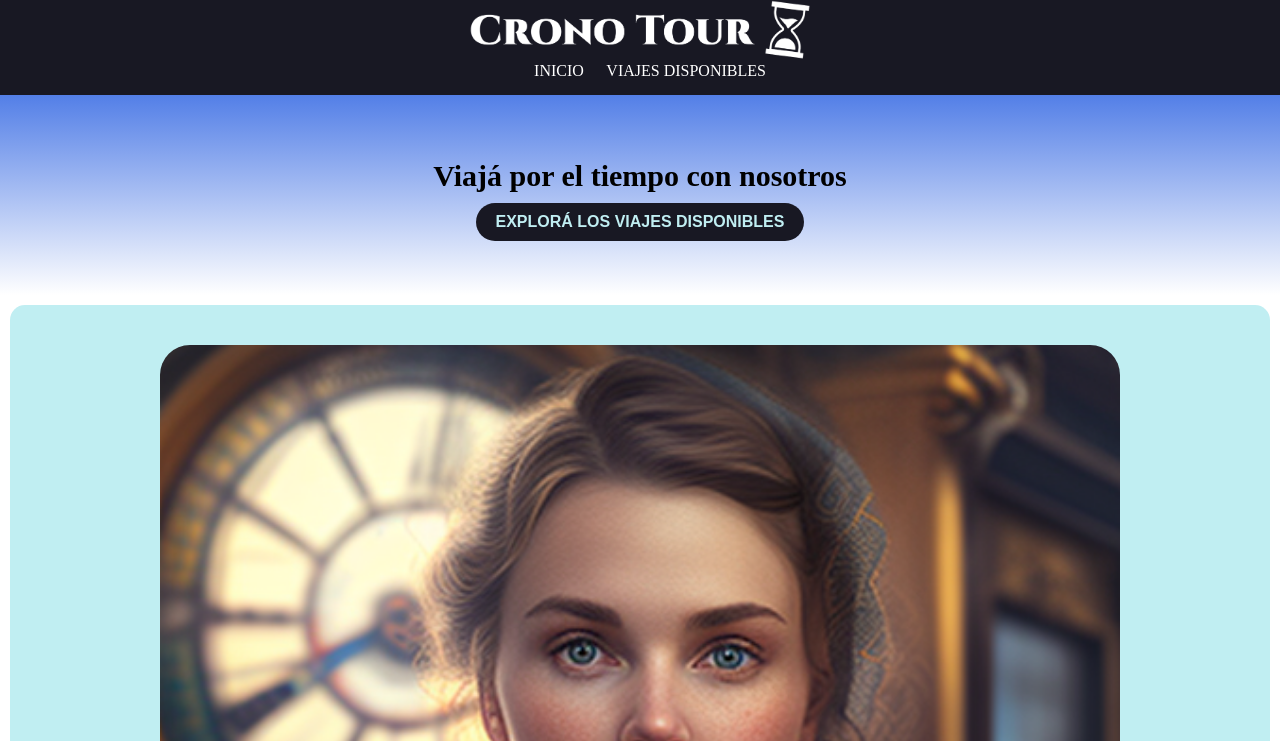
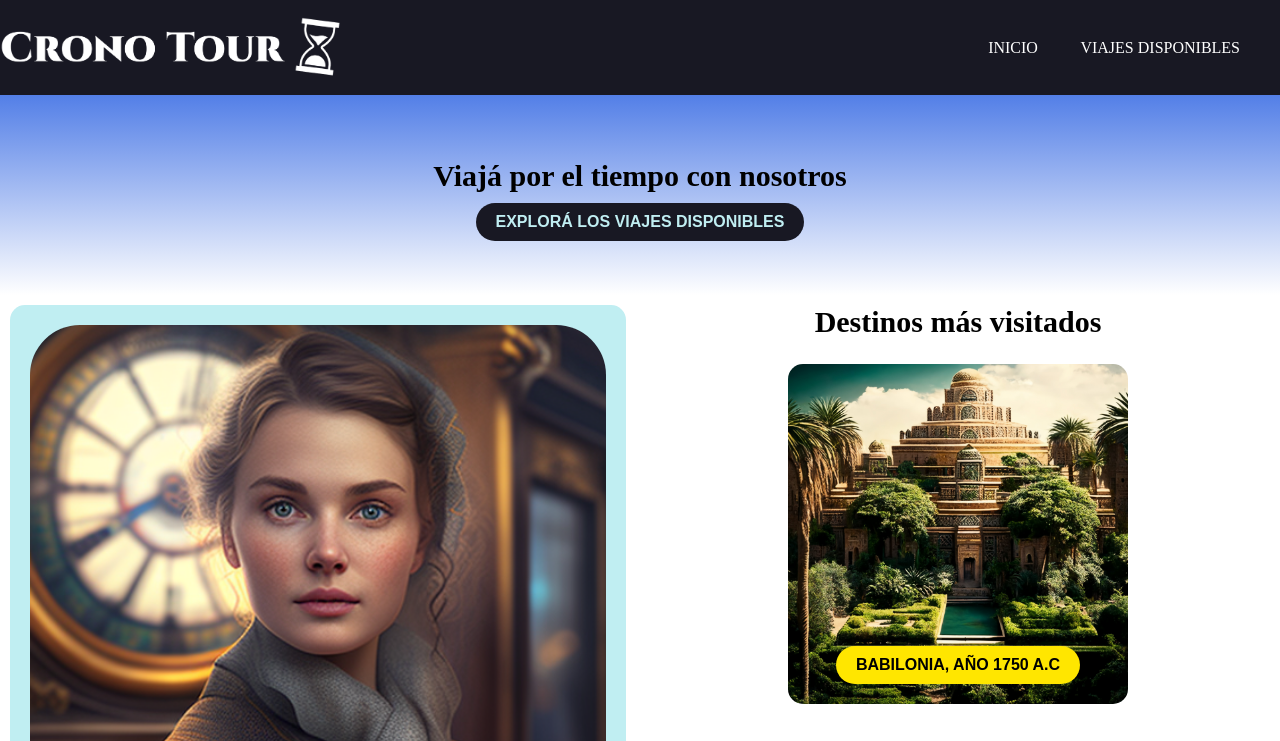
Before and after one commit to LawtaroSeyren/coder-desarrollo, a plain HTML site: page Pre-Entrega2/index.html in a window 1280 px wide. Shown: the top 741 px of the page. Drawn offline with Linux system fonts and the light colour scheme.

Commit message:
Modificado el css para añadir la versión tablet del index

```diff
--- a/Pre-Entrega2/css/style.css
+++ b/Pre-Entrega2/css/style.css
@@ -54,6 +54,7 @@ li a:hover {
 main {
     background: linear-gradient(0deg, #ffffff 0%, rgba(83,127,231,1) 100%);
     height: 200px;
+    width: 100vw;
     display: flex;
     flex-direction: column;
     justify-content: center;
@@ -97,11 +98,11 @@ aside {
     margin: 10px;
     border-radius:15px;
     padding: 20px;
-    grid-area: section;
+    grid-area: aside;
 }
 
 #imgMujer {
-    width: 75vw;
+    width: 60vw;
     padding: 20px;
     border-radius: 50px;
     transition: all 0.3s;
@@ -220,3 +221,49 @@ footer {
     font-size: 1.5rem;
     grid-area: footer;
 }
+
+/* TABLET */
+
+@media (min-width: 768px) {
+    .web {
+        display: grid;
+        grid-template-areas:
+        "header header"
+        "main main"
+        "aside section"
+        "footer footer";
+    }
+
+    /* cambio en la barra de navegación */
+
+    header {
+        display:flex;
+        justify-content: space-between;
+        align-items: center;
+        width: 100vw;
+        padding: 0x;
+    }
+
+    .divMenu li {
+        padding-right: 20px;
+    }
+
+    /* cambio en el aside */
+
+    aside {
+        width: 45vw;
+    }
+
+    #imgMujer {
+        width: 45vw;
+        padding: 0;
+    }
+
+    /* cambio en el aside */
+
+    section {
+        width: 45vw;
+        padding: 0;
+    }
+
+}
```
